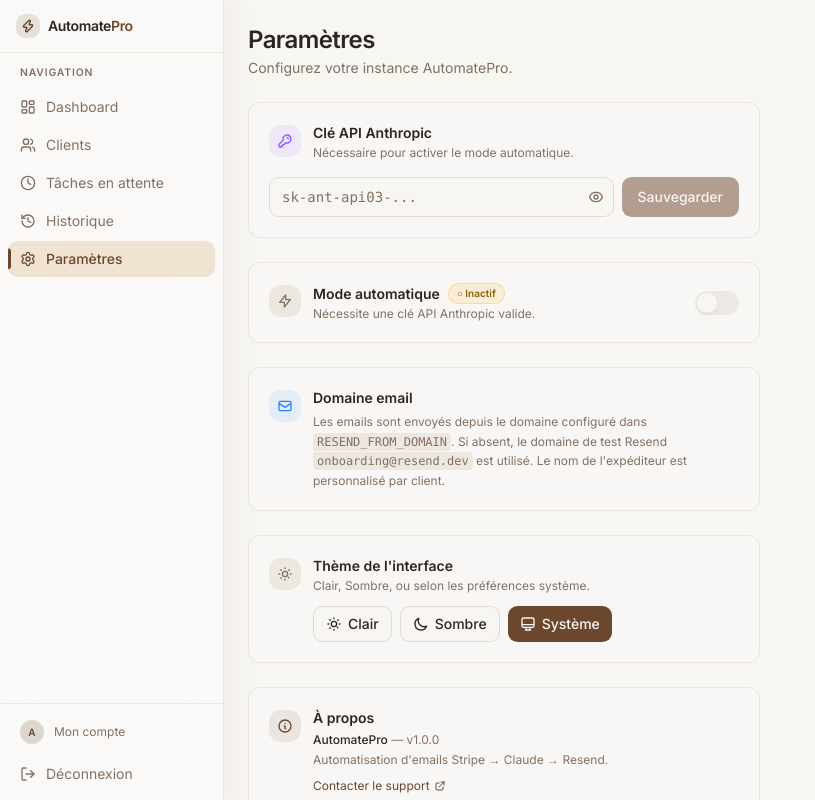
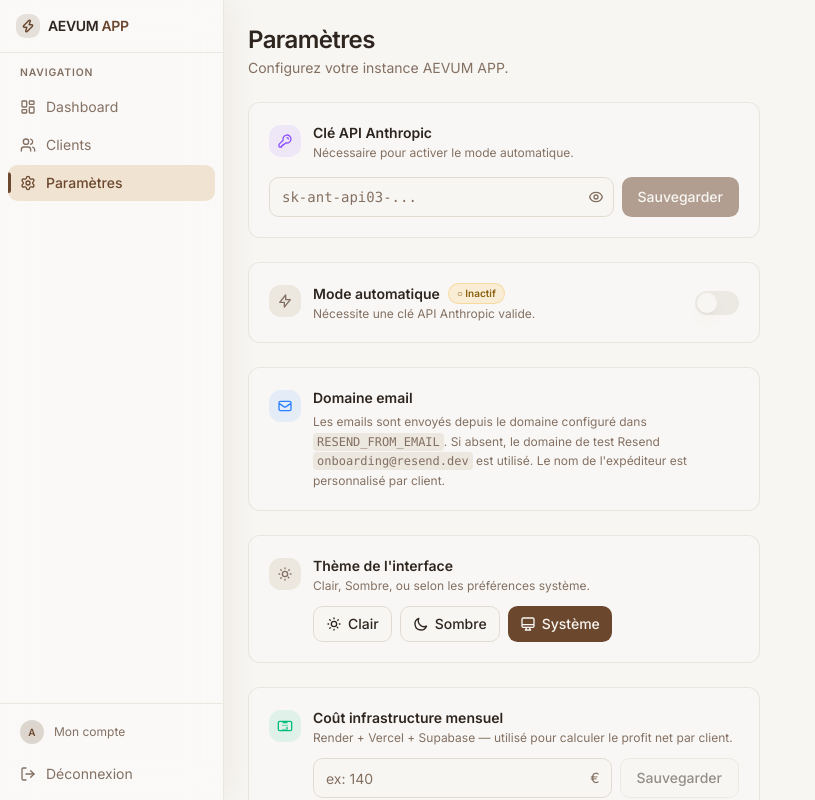
Before and after one commit to Noa427/AEVUM, a Next.js app in the folder frontend/: page /settings in a window 1280 px wide. Shown: the whole page, without its empty margins (0-815 px from the left). Built offline with nearby package versions, Linux system fonts and the light colour scheme; no server answers.

Commit message:
feat(frontend): renommage AEVUM APP + champ coût infra dans settings

```diff
--- a/frontend/app/(app)/settings/page.tsx
+++ b/frontend/app/(app)/settings/page.tsx
@@ -10,19 +10,25 @@ import { toast } from 'sonner'
 interface SettingsData {
   auto_mode: boolean
   has_api_key: boolean
+  infra_monthly_cost: number
 }
 
 export default function SettingsPage() {
-  const [settings, setSettings] = useState<SettingsData>({ auto_mode: false, has_api_key: false })
+  const [settings, setSettings] = useState<SettingsData>({ auto_mode: false, has_api_key: false, infra_monthly_cost: 0 })
   const [apiKey, setApiKey] = useState('')
   const [saving, setSaving] = useState(false)
   const [testing, setTesting] = useState(false)
   const [message, setMessage] = useState<{ text: string; ok: boolean } | null>(null)
   const [showKey, setShowKey] = useState(false)
+  const [infraCost, setInfraCost] = useState('')
+  const [savingInfra, setSavingInfra] = useState(false)
   const { theme, setTheme } = useTheme()
 
   useEffect(() => {
-    api.get<SettingsData>('/api/settings').then(setSettings)
+    api.get<SettingsData>('/api/settings').then(s => {
+      setSettings(s)
+      setInfraCost(s.infra_monthly_cost > 0 ? String(s.infra_monthly_cost) : '')
+    })
   }, [])
 
   async function saveApiKey() {
@@ -54,6 +60,21 @@ export default function SettingsPage() {
     }
   }
 
+  async function saveInfraCost() {
+    const val = parseFloat(infraCost)
+    if (isNaN(val) || val < 0) return
+    setSavingInfra(true)
+    try {
+      await api.put('/api/settings', { infra_monthly_cost: val })
+      setSettings(s => ({ ...s, infra_monthly_cost: val }))
+      toast.success('Coût infra enregistré')
+    } catch (err: any) {
+      toast.error(err.message || 'Erreur')
+    } finally {
+      setSavingInfra(false)
+    }
+  }
+
   async function toggleAutoMode(checked: boolean) {
     try {
       await api.put('/api/settings', { auto_mode: checked })
@@ -70,7 +91,7 @@ export default function SettingsPage() {
     <div className="space-y-6 max-w-lg animate-fade-in">
       <div>
         <h1 className="text-2xl font-semibold tracking-tight">Paramètres</h1>
-        <p className="text-sm text-muted-foreground mt-0.5">Configurez votre instance AutomatePro.</p>
+        <p className="text-sm text-muted-foreground mt-0.5">Configurez votre instance AEVUM APP.</p>
       </div>
 
       {/* ── Clé API Anthropic ─────────────────────────────────── */}
@@ -198,7 +219,7 @@ export default function SettingsPage() {
             <p className="text-sm font-semibold">Domaine email</p>
             <p className="text-xs text-muted-foreground mt-1 leading-relaxed">
               Les emails sont envoyés depuis le domaine configuré dans{' '}
-              <code className="bg-muted px-1 py-0.5 rounded text-xs font-mono">RESEND_FROM_DOMAIN</code>.
+              <code className="bg-muted px-1 py-0.5 rounded text-xs font-mono">RESEND_FROM_EMAIL</code>.
               {' '}Si absent, le domaine de test Resend{' '}
               <code className="bg-muted px-1 py-0.5 rounded text-xs font-mono">onboarding@resend.dev</code>{' '}
               est utilisé. Le nom de l&apos;expéditeur est personnalisé par client.
@@ -242,6 +263,40 @@ export default function SettingsPage() {
         </div>
       </div>
 
+      {/* ── Coût infrastructure ──────────────────────────────── */}
+      <div className={sectionClass}>
+        <div className="flex items-start gap-3">
+          <div className="w-8 h-8 rounded-lg bg-emerald-500/10 flex items-center justify-center flex-shrink-0 mt-0.5">
+            <svg className="w-4 h-4 text-emerald-500" fill="none" viewBox="0 0 24 24" stroke="currentColor" strokeWidth={2}>
+              <path strokeLinecap="round" strokeLinejoin="round" d="M9 7h6m0 10v-3m-3 3h.01M9 17h.01M9 11h.01M12 11h.01M15 11h.01M4 19h16a2 2 0 002-2V7a2 2 0 00-2-2H4a2 2 0 00-2 2v10a2 2 0 002 2z"/>
+            </svg>
+          </div>
+          <div className="flex-1 min-w-0">
+            <h2 className="text-sm font-semibold">Coût infrastructure mensuel</h2>
+            <p className="text-xs text-muted-foreground mt-0.5">
+              Render + Vercel + Supabase — utilisé pour calculer le profit net par client.
+            </p>
+            <div className="flex gap-2 mt-3">
+              <div className="relative flex-1">
+                <Input
+                  type="number"
+                  min="0"
+                  step="1"
+                  placeholder="ex: 140"
+                  value={infraCost}
+                  onChange={e => setInfraCost(e.target.value)}
+                  className="pr-8"
+                />
+                <span className="absolute right-3 top-1/2 -translate-y-1/2 text-sm text-muted-foreground">€</span>
+              </div>
+              <Button onClick={saveInfraCost} disabled={savingInfra || !infraCost} variant="outline" className="flex-shrink-0">
+                {savingInfra ? 'Enregistrement…' : 'Sauvegarder'}
+              </Button>
+            </div>
+          </div>
+        </div>
+      </div>
+
       {/* ── À propos ──────────────────────────────────────────── */}
       <div className={`${sectionClass} !space-y-2`}>
         <div className="flex items-start gap-3">
@@ -254,7 +309,7 @@ export default function SettingsPage() {
             <p className="text-sm font-semibold">À propos</p>
             <div className="mt-1 space-y-1">
               <p className="text-xs text-muted-foreground">
-                <span className="text-foreground font-medium">AutomatePro</span> — v1.0.0
+                <span className="text-foreground font-medium">AEVUM APP</span> — v1.0.0
               </p>
               <p className="text-xs text-muted-foreground">
                 Automatisation d&apos;emails Stripe → Claude → Resend.
--- a/frontend/components/sidebar.tsx
+++ b/frontend/components/sidebar.tsx
@@ -1,15 +1,13 @@
 'use client'
 import Link from 'next/link'
 import { usePathname, useRouter } from 'next/navigation'
-import { LayoutDashboard, Users, Clock, History, Settings, LogOut, Zap, X } from 'lucide-react'
+import { LayoutDashboard, Users, Settings, LogOut, Zap, X } from 'lucide-react'
 import { cn } from '@/lib/utils'
 import { supabase } from '@/lib/supabase'
 
 const links = [
   { href: '/dashboard', label: 'Dashboard', icon: LayoutDashboard },
   { href: '/clients', label: 'Clients', icon: Users },
-  { href: '/tasks', label: 'Tâches en attente', icon: Clock },
-  { href: '/history', label: 'Historique', icon: History },
   { href: '/settings', label: 'Paramètres', icon: Settings },
 ]
 
@@ -54,7 +52,7 @@ export function Sidebar({ mobileOpen = false, onMobileClose }: SidebarProps) {
               <Zap className="w-3.5 h-3.5 text-primary" strokeWidth={2.5} />
             </div>
             <span className="font-semibold text-sm tracking-tight text-foreground">
-              Automate<span className="text-primary">Pro</span>
+              AEVUM<span className="text-primary"> APP</span>
             </span>
           </div>
           {/* Bouton fermer sur mobile */}
```
